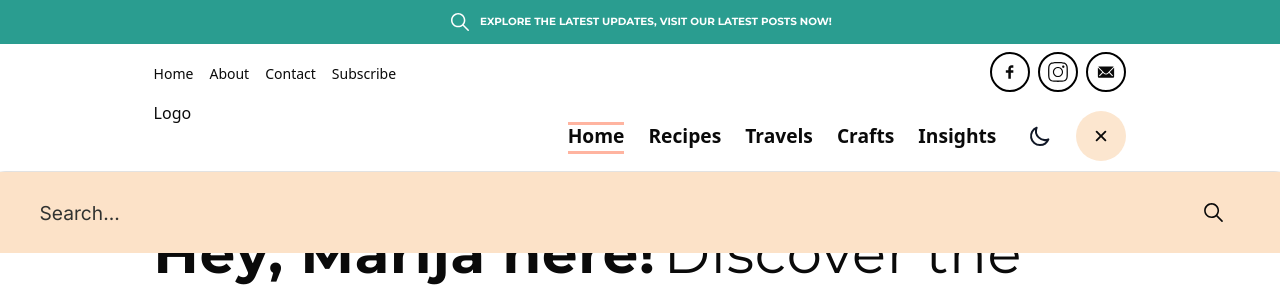
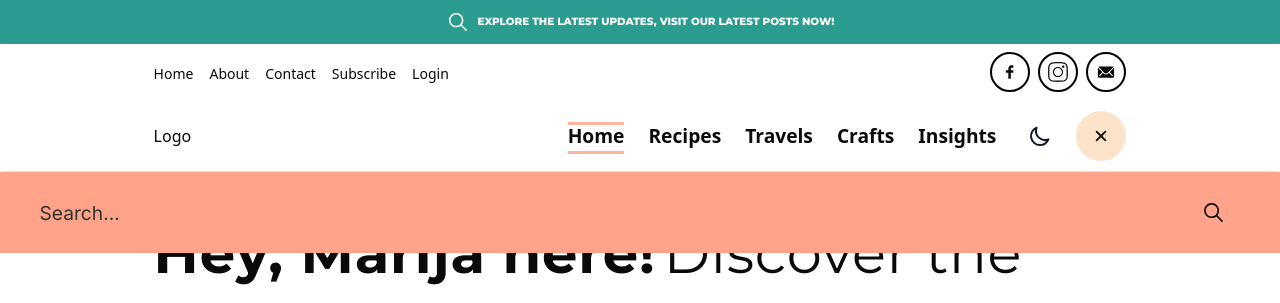
Before and after one commit to AmauriMarcos/perfect-mismatch, a Next.js app: page / in a window 1280 px wide. Both pictures are taken after a click on the element 1101 px from the left and 136 px from the top of the page. Shown: the top 303 px of the page. Built offline with nearby package versions, Linux system fonts and the light colour scheme.

Commit message:
before running sanity

```diff
--- a/src/app/globals.css
+++ b/src/app/globals.css
@@ -11,7 +11,7 @@
     --primary-foreground: 0 0% 98%; /* white */
     --secondary: 173 58% 39%; /* custom secondary color */
     --secondary-foreground: 0 0% 9%; /* black */
-    --tertiary: 30 88% 90%; /* #FCE2C8 in HSL */
+    --tertiary: 30, 90%, 89%; /* #FCE2C8 in HSL */
     --tertiary-accent: 13, 100%, 77%; /* #FFA38A in HSL */
     --muted: 0 0% 96.1%;
     --muted-foreground: 0 0% 45.1%;
--- a/src/components/Navbar/Navbar.tsx
+++ b/src/components/Navbar/Navbar.tsx
@@ -7,14 +7,14 @@ import Link from "next/link";
 import { usePathname } from "next/navigation";
 import MobileMenu from "../MobileMenu/MobileMenu";
 import { TiSocialFacebook as IconFacebook } from "react-icons/ti";
-import { SlSocialInstagram as IconInstagram} from "react-icons/sl";
+import { SlSocialInstagram as IconInstagram } from "react-icons/sl";
 import { IoIosMail as IconEmail } from "react-icons/io";
 import { IoClose as IconClose } from "react-icons/io5";
 import SearchBar from "./SearchBar";
 
 const Navbar = () => {
   const [openSearch, setOpenSearch] = useState(false);
-  const [stickyClass, setStickyClass] = useState('relative');
+  const [stickyClass, setStickyClass] = useState("relative");
   const [windowWidth, setWindowWidth] = useState(0); // Initialize with a default value
   const pathname = usePathname();
 
@@ -38,7 +38,9 @@ const Navbar = () => {
     if (typeof window !== "undefined") {
       const stickNavbar = () => {
         const windowHeight = window.scrollY;
-        windowHeight > 40 ? setStickyClass("sticky") : setStickyClass("relative");
+        windowHeight > 40
+          ? setStickyClass("sticky")
+          : setStickyClass("relative");
       };
 
       window.addEventListener("scroll", stickNavbar);
@@ -55,6 +57,7 @@ const Navbar = () => {
     { id: 4, name: "Travels", path: "/travels" },
     { id: 5, name: "Crafts", path: "/crafts" },
     { id: 6, name: "Insights", path: "/insights" },
+
   ];
 
   const topLinks = [
@@ -62,6 +65,7 @@ const Navbar = () => {
     { id: 2, name: "About", path: "/about" },
     { id: 3, name: "Contact", path: "/contact" },
     { id: 4, name: "Subscribe", path: "/subscribe" },
+    { id: 4, name: "Login", path: "/login" },
   ];
 
   const toggleSearch = () => {
@@ -69,51 +73,68 @@ const Navbar = () => {
   };
 
   return (
-    <div className={`w-full flex flex-col ${stickyClass === 'sticky' && 'fixed'}`}>
-      <div className={` ${stickyClass === 'sticky' ?'hidden' : 'flex'} w-full items-center justify-center py-[10px] px-[15px] gap-2 h-[45px] bg-tertiaryAccent hover:bg-secondary group cursor-pointer`}>
-        <IconSearch className="h-4 w-4 md:h-6 md:w-6 fill-background cursor-pointer group-hover:fill-background" />
-        <h4 className="font-montserrat text-[.525rem] md:text-[.65rem] uppercase  font-bold text-background cursor-pointer group-hover:text-background">
+    <div
+      className={`w-full flex flex-col ${stickyClass === "sticky" && "fixed"}`}
+    >
+      <div
+        className={` ${
+          stickyClass === "sticky" ? "hidden" : "flex"
+        } w-full items-center justify-center py-[10px] px-[15px] gap-2 h-[45px] bg-tertiary hover:bg-secondary group cursor-pointer`}
+      >
+        <IconSearch className="h-4 w-4 md:h-6 md:w-6 fill-secondary-foreground cursor-pointer group-hover:fill-background" />
+        <h4 className="font-montserrat text-[.525rem] md:text-[.65rem] uppercase font-extrabold text-secondary-foreground cursor-pointer group-hover:text-background">
           Explore the latest updates, visit our latest posts now!
         </h4>
       </div>
 
       <div className="w-full px-[6%] md:px-[12%] 2xl:px-[14%] h-full bg-background flex flex-col justify-between items-center shadow-md ">
-        <div className={`hidden ${stickyClass === 'sticky' ?'hidden' : 'md:flex'} justify-between h-[56px] w-full py-[1.2rem]`}>
+        <div
+          className={`hidden ${
+            stickyClass === "sticky" ? "hidden" : "md:flex"
+          } justify-between h-[56px] w-full py-[1.2rem]`}
+        >
           <ul className="hidden md:flex gap-4 transition-all duration-[350ms] ease-in-out ">
             {topLinks.map((item) => (
-              <li key={item.id} className="">
+              <li key={item.id} className="hover:text-slate-600">
                 <Link
                   href={item.path}
-                  className={`block transition-all duration-[350ms] ease-in-out text-[.875rem] ${
+                  className={`hover:text-orange-300 block transition-all duration-[350ms] ease-in-out text-[.875rem] ${
                     item.path === pathname
                       ? "text-foreground"
                       : "hover:text-foreground"
                   }`}
                 >
                   {item.name}
-
                 </Link>
               </li>
             ))}
           </ul>
           <div className="flex gap-2 items-center">
             <div className="h-[40px] w-[40px] rounded-full border-2 border-solid border-[#000] flex items-center justify-center group cursor-pointer">
-              <IconFacebook className="h-[20px] w-[20px] group-hover:rotate-12 transition-all duration-[350ms] ease-in-out"/>
+              <IconFacebook className="h-[20px] w-[20px] group-hover:rotate-12 transition-all duration-[350ms] ease-in-out" />
             </div>
             <div className="h-[40px] w-[40px] rounded-full border-2 border-solid border-[#000] flex items-center justify-center group cursor-pointer">
-              <IconInstagram className="h-[20px] w-[20px] group-hover:rotate-12 transition-all duration-[350ms] ease-in-out"/>
+              <IconInstagram className="h-[20px] w-[20px] group-hover:rotate-12 transition-all duration-[350ms] ease-in-out" />
             </div>
             <div className="h-[40px] w-[40px] rounded-full border-2 border-solid border-[#000] flex items-center justify-center group cursor-pointer">
-              <IconEmail className="h-[20px] w-[20px] group-hover:rotate-12 transition-all duration-[350ms] ease-in-out"/>
+              <IconEmail className="h-[20px] w-[20px] group-hover:rotate-12 transition-all duration-[350ms] ease-in-out" />
             </div>
           </div>
         </div>
 
-        <div className={` flex justify-between w-full ${windowWidth > 767 ? (stickyClass === 'sticky' ? 'h-[90px]' : 'h-[70px]') : 'h-[70px]'} gap-8`}>
+        <div
+          className={` flex items-center justify-between w-full ${
+            windowWidth > 767
+              ? stickyClass === "sticky"
+                ? "h-[90px]"
+                : "h-[70px]"
+              : "h-[70px]"
+          } gap-8`}
+        >
           <div>
             <h3>Logo</h3>
           </div>
-          <ul className="hidden md:flex relative gap-6 grow m-auto justify-end transition-all duration-[350ms] ease-in-out">
+          <ul className="hidden md:flex items-center relative gap-6 grow m-auto justify-end transition-all duration-[350ms] ease-in-out">
             {items.map((item) => (
               <li key={item.id} className="relative">
                 <Link
@@ -135,19 +156,35 @@ const Navbar = () => {
                 </Link>
               </li>
             ))}
+            {stickyClass === "sticky" && (
+              <button className="bg-transparent text-[1.2rem] font-extrabold border-2 border-secondary rounded-[25px] hover:text-secondary px-[.7rem] py-[.2em]">
+                Subscribe
+              </button>
+            )}
+             {stickyClass === "sticky" && (
+              <button className="bg-transparent text-[1.2rem] font-extrabold border-2 border-secondary rounded-[25px] hover:text-secondary px-[1rem] py-[.2em]">
+                Login
+              </button>
+            )}
           </ul>
           <div className="flex gap-6 items-center">
             <ThemeSwitch />
-            <div onClick={toggleSearch} className="h-[50px] w-[50px] hover:bg-tertiaryAccent bg-tertiary rounded-full border-solid border-[#000] flex items-center justify-center group cursor-pointer">
-              {openSearch ? <IconClose className="h-[20px] w-[20px] "/> :  <IconSearch className="h-[20px] w-[20px] "/>}
-
+            <div
+              onClick={toggleSearch}
+              className="h-[50px] w-[50px] hover:bg-tertiaryAccent bg-tertiary rounded-full border-solid border-[#000] flex items-center justify-center group cursor-pointer"
+            >
+              {openSearch ? (
+                <IconClose className="h-[20px] w-[20px] " />
+              ) : (
+                <IconSearch className="h-[20px] w-[20px] " />
+              )}
             </div>
             <MobileMenu />
-
           </div>
-          {openSearch && <SearchBar windowWidth={windowWidth} openSearch={openSearch}/>}
+          {openSearch && (
+            <SearchBar windowWidth={windowWidth} openSearch={openSearch} />
+          )}
         </div>
-
       </div>
     </div>
   );
--- a/src/components/Navbar/SearchBar.tsx
+++ b/src/components/Navbar/SearchBar.tsx
@@ -42,7 +42,7 @@ const SearchBar: React.FC<SearchBarProps> = ({ openSearch, windowWidth }) => {
 
   return (
     <div
-      className={`absolute h-[81px] py-[15px] px-[30px] ${windowWidth > 767 ? (stickyClass === 'sticky' ? 'top-[90px]' : 'top-[172px]') : (stickyClass === 'sticky' ? 'top-[68px]' : 'top-[108px]')}  left-0 z-50 bg-[#FCE2C8] w-full flex flex-col justify-between`}
+      className={`absolute h-[81px] py-[15px] px-[30px] ${windowWidth > 767 ? (stickyClass === 'sticky' ? 'top-[90px]' : 'top-[172px]') : (stickyClass === 'sticky' ? 'top-[68px]' : 'top-[108px]')}  left-0 z-50 bg-tertiaryAccent w-full flex flex-col justify-between`}
     >
       <div className='w-full flex justify-between items-center'>
         <form className='w-full flex items-center justify-between pr-[60px]'>
```
